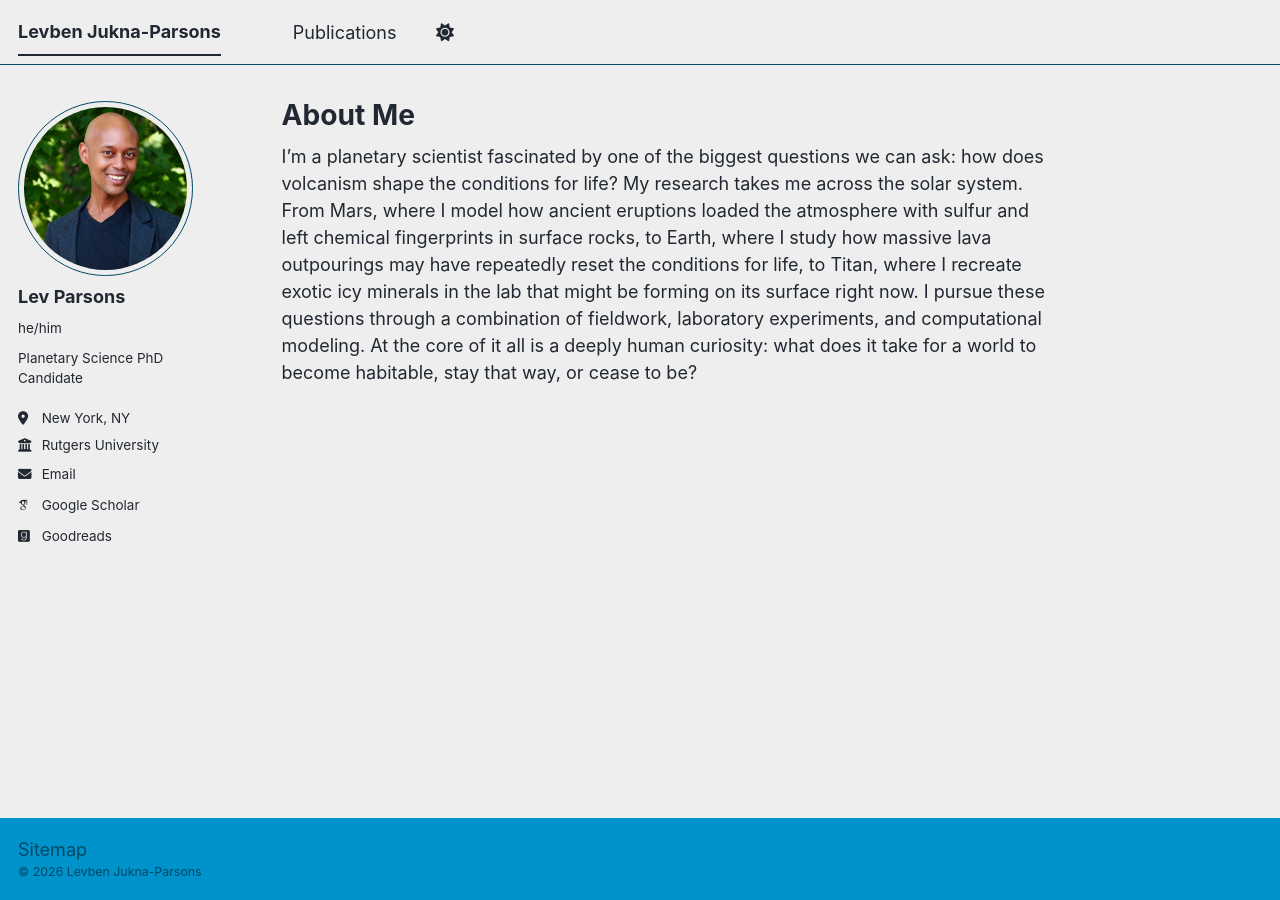
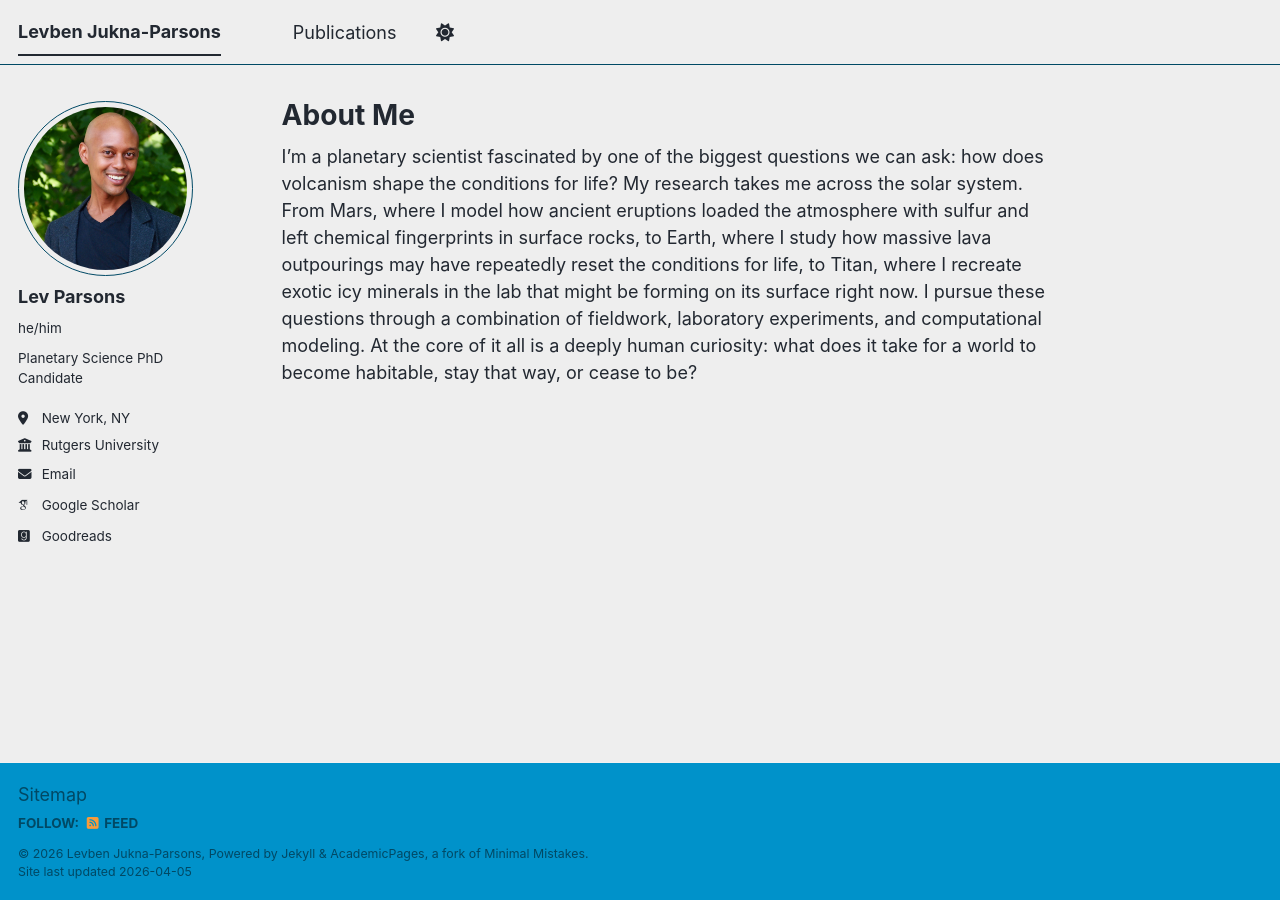
Before and after one commit to levparsons/AcademicWebsite, a Jekyll site: the page built from _pages/about.md, in a window 1280 px wide. Built offline with Jekyll 4.4.1, drawn with Linux system fonts in a browser that asks for light colours; some web fonts are replaced; a script bundle is joined from its source files by our own code; library files that are not in the unit come from our copies.

Commit message:
Update footer.html

```diff
--- a/_includes/footer.html
+++ b/_includes/footer.html
@@ -2,9 +2,25 @@
 {% include base_path %}
 
 {% if site.author.github or site.author.bitbucket or site.atom_feed.hide != true %}
-
+<div class="page__footer-follow">
+  <ul class="social-icons">
+    {% if site.data.ui-text[site.locale].follow_label %}
+      <li><strong>{{ site.data.ui-text[site.locale].follow_label }}</strong></li>
+    {% endif %}
+    {% if site.author.github %}
+      <li><a href="https://github.com/{{ site.author.github }}"><i class="fab fa-github" aria-hidden="true"></i> GitHub</a></li>
+    {% endif %}
+    {% if site.author.bitbucket %}
+      <li><a href="https://bitbucket.org/{{ site.author.bitbucket }}"><i class="fab fa-bitbucket" aria-hidden="true"></i> Bitbucket</a></li>
+    {% endif %}
+    {% if site.atom_feed.hide != true %}
+    <li><a href="{% if site.atom_feed.path %}{{ site.atom_feed.path }}{% else %}{{ base_path }}/feed.xml{% endif %}"><i class="fa fa-fw fa-rss-square" aria-hidden="true"></i> {{ site.data.ui-text[site.locale].feed_label | default: "Feed" }}</a></li>
+    {% endif %}
+  </ul>
+</div>
 {% endif %}
 
 <div class="page__footer-copyright">
-  &copy; {{ site.time | date: '%Y' }} {{ site.name | default: site.title }}
+  &copy; {{ site.time | date: '%Y' }} {{ site.name | default: site.title }}, {{ site.data.ui-text[site.locale].powered_by | default: "Powered by" }} <a href="https://jekyllrb.com" rel="nofollow">Jekyll</a> &amp; <a href="https://github.com/academicpages/academicpages.github.io">AcademicPages</a>, a fork of <a href="https://mademistakes.com/work/minimal-mistakes-jekyll-theme/" rel="nofollow">Minimal Mistakes</a>.<br />
+  Site last updated {{ "now" | date: '%Y-%m-%d' }}
 </div>
```
